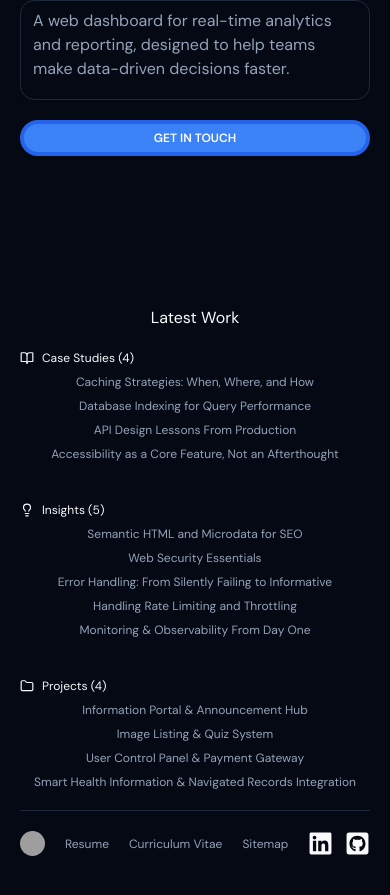
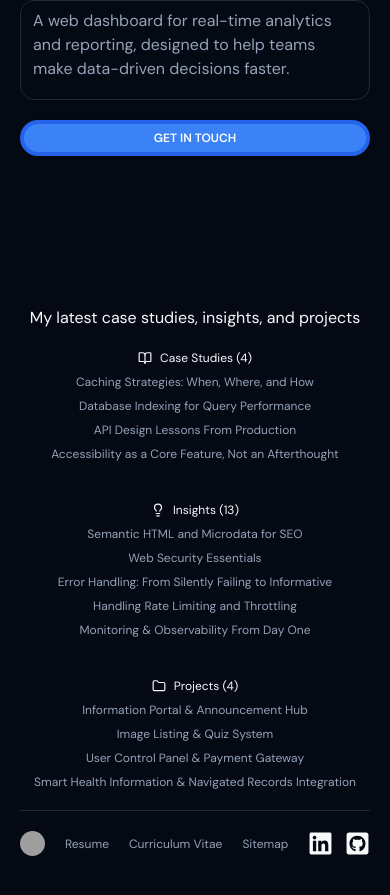
Before and after one commit to jkbicierro/next-portfolio, a Next.js app: page / in a window 390 px wide. Shown: the part 8932-9827 px from the top of the page. Built offline with nearby package versions, Linux system fonts and the light colour scheme; no server answers; grey boxes are pictures that could not be loaded.

Commit message:
feat: update footer component for improved readability and structure

```diff
--- a/src/components/block/footer.tsx
+++ b/src/components/block/footer.tsx
@@ -13,16 +13,22 @@ export default async function Footer() {
   const studies = getAllStudies().slice(0, contentLimit);
   const projects = getAllProjects().slice(0, contentLimit);
 
+  const insightsCount = getAllInsights().length;
+  const studiesCount = getAllStudies().length;
+  const projectsCount = getAllProjects().length;
+
   return (
     <footer className="px-[20px] py-[50px] mb-[25px] w-full flex justify-center">
       <div className="w-[1000px]">
-        <span className="block mb-5 text-center lg:text-start">Latest Work</span>
+        <span className="block mb-5 text-center lg:text-start">
+          My latest case studies, insights, and projects
+        </span>
         {/* Section 1 */}
         <div className="flex flex-col lg:flex-row text-center lg:text-start justify-between gap-10">
           {/* Case Studies */}
-          <div className="space-y-2">
+          <div className="space-y-2 flex flex-col items-center lg:items-start">
             <small className="flex gap-2 items-center">
-              <BookOpen size={14} /> Case Studies ({studies.length})
+              <BookOpen size={14} /> Case Studies ({studiesCount})
             </small>
             <ul className="flex flex-col items-center lg:items-start gap-2">
               {studies.map((study) => (
@@ -37,39 +43,39 @@ export default async function Footer() {
           </div>
 
           {/* Insights */}
-          <div className="space-y-2">
+          <div className="space-y-2 flex flex-col items-center lg:items-start">
             <small className="flex gap-2 items-center">
               <Lightbulb size={14} />
-              Insights ({insights.length})
+              Insights ({insightsCount})
             </small>
-            <div className="flex flex-col items-center lg:items-start gap-2">
+            <ul className="flex flex-col items-center lg:items-start gap-2">
               {insights.map((insight) => (
-                <div
+                <li
                   key={insight.slug}
                   className="text-slate-600 dark:text-slate-400 hover:text-slate-900 dark:hover:text-slate-200 truncate text-xs "
                 >
                   <Link href={`/insights/${insight.slug}`}>{insight.title}</Link>
-                </div>
+                </li>
               ))}
-            </div>
+            </ul>
           </div>
 
           {/* Projects */}
-          <div className="space-y-2">
+          <div className="space-y-2 flex flex-col items-center lg:items-start">
             <small className="flex gap-2 items-center">
               <Folder size={14} />
-              Projects ({projects.length})
+              Projects ({projectsCount})
             </small>
-            <div className="flex flex-col items-center lg:items-start gap-2">
+            <ul className="flex flex-col items-center lg:items-start gap-2">
               {projects.map((project) => (
-                <div
+                <li
                   key={project.slug}
                   className="text-slate-600 dark:text-slate-400 hover:text-slate-900 dark:hover:text-slate-200 truncate text-xs"
                 >
                   <Link href={`/projects/${project.slug}`}>{project.title}</Link>
-                </div>
+                </li>
               ))}
-            </div>
+            </ul>
           </div>
         </div>
 
```
